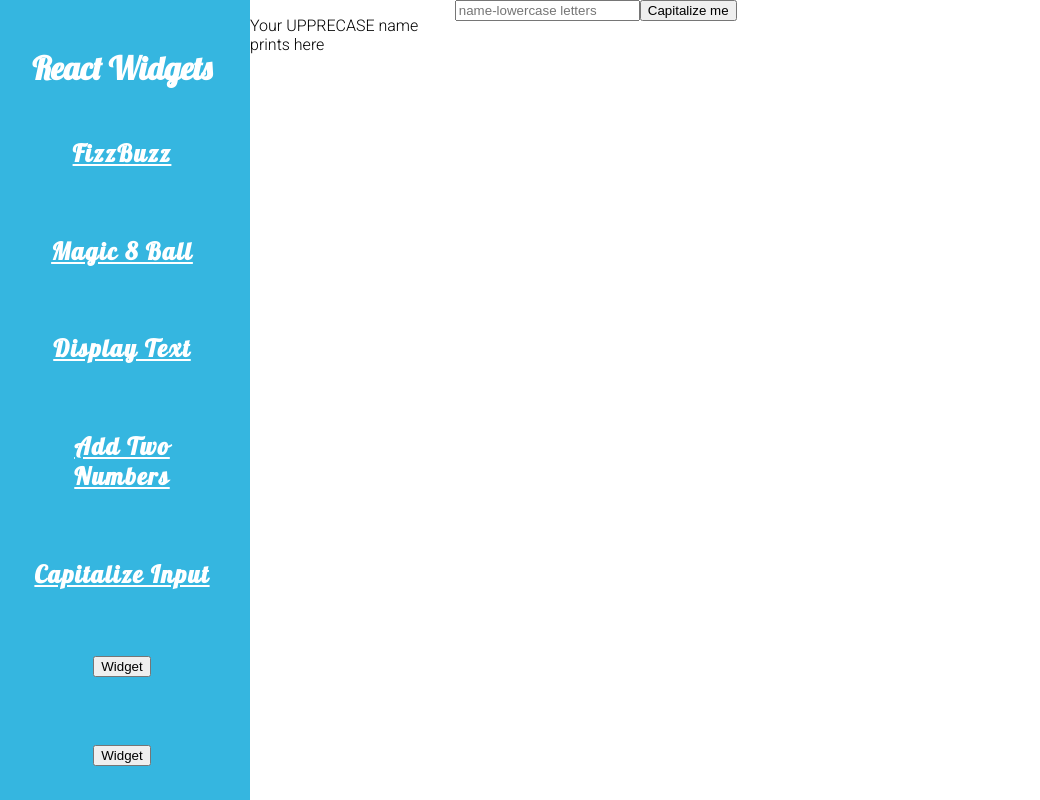
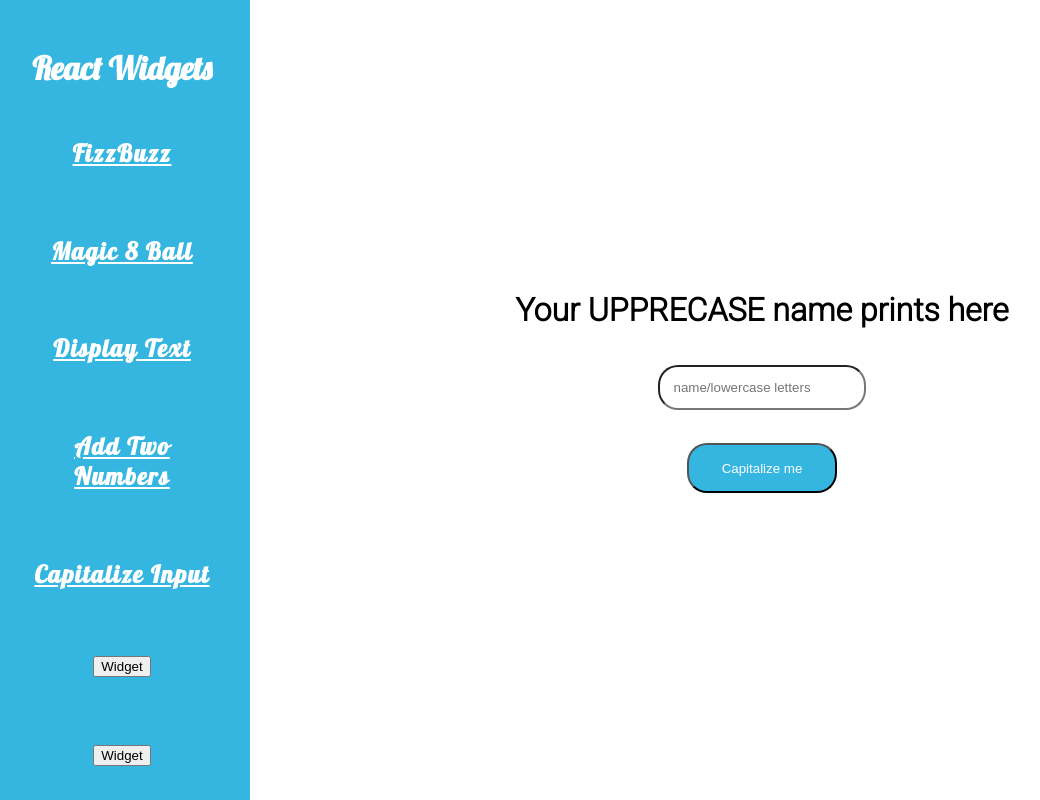
Before and after one commit to Randycullins08/react-widgets, a React (Create React App) app: page /capatilize-input in a window 1280 px wide. Shown: the whole page, without its empty margins (6-1046 px from the left). Built offline with nearby package versions, Linux system fonts and the light colour scheme.

Commit message:
capitalize input added

```diff
--- a/src/components/CapitalizeInput.js
+++ b/src/components/CapitalizeInput.js
@@ -10,16 +10,24 @@ export default function CapitalizeInput() {
   };
 
   return (
-    <div className="App">
-      <p>{somebtn}</p>
+    <div className="capatilize-input-container">
+      <div className="header-wrapper">
+        <h1>{somebtn}</h1>
+      </div>
+
+      <div className="form-wrapper">
         <form>
           <input
             type="text"
-          placeholder="name-lowercase letters"
+            placeholder="name/lowercase letters"
             onChange={(e) => setInputStr(e.target.value.toUpperCase())}
           />
+
+          <div>
             <button onClick={stringToUpperCase}>Capitalize me</button>
+          </div>
         </form>
+      </div>
     </div>
   );
 }
--- a/src/styles/capitalizeInput.scss
+++ b/src/styles/capitalizeInput.scss
@@ -1,3 +1,22 @@
-.name-upper-case-container {
+.capatilize-input-container {
   @include centerContent();
+
+  .form-wrapper {
+    margin: 1em;
+
+    input {
+      margin: 1.5em;
+      padding: 1em;
+      border-radius: 20px;
+    }
+
+    button {
+      margin-top: 1em;
+      width: 150px;
+      height: 50px;
+      background-color: rgb(53, 182, 224);
+      color: white;
+      border-radius: 20px;
+    }
+  }
 }
```
Lines whose indentation alone changed are shown as unchanged.
